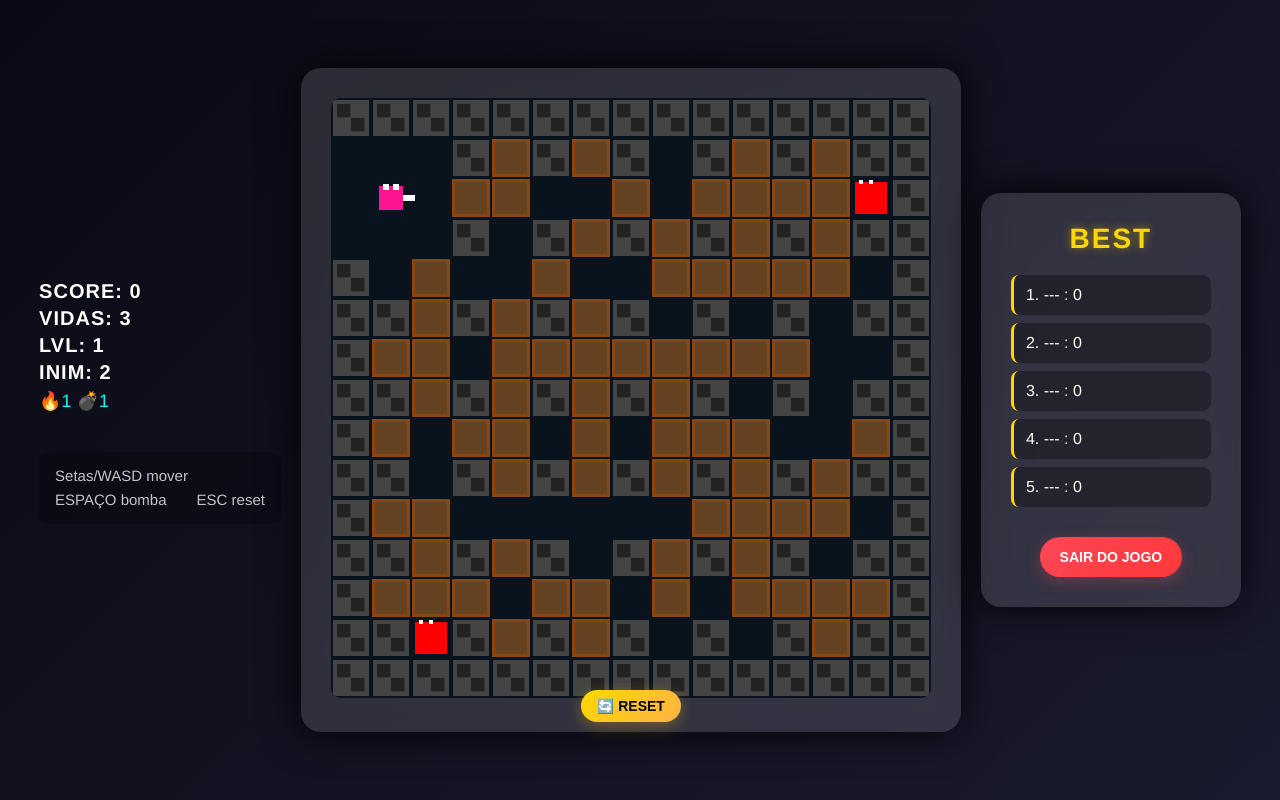
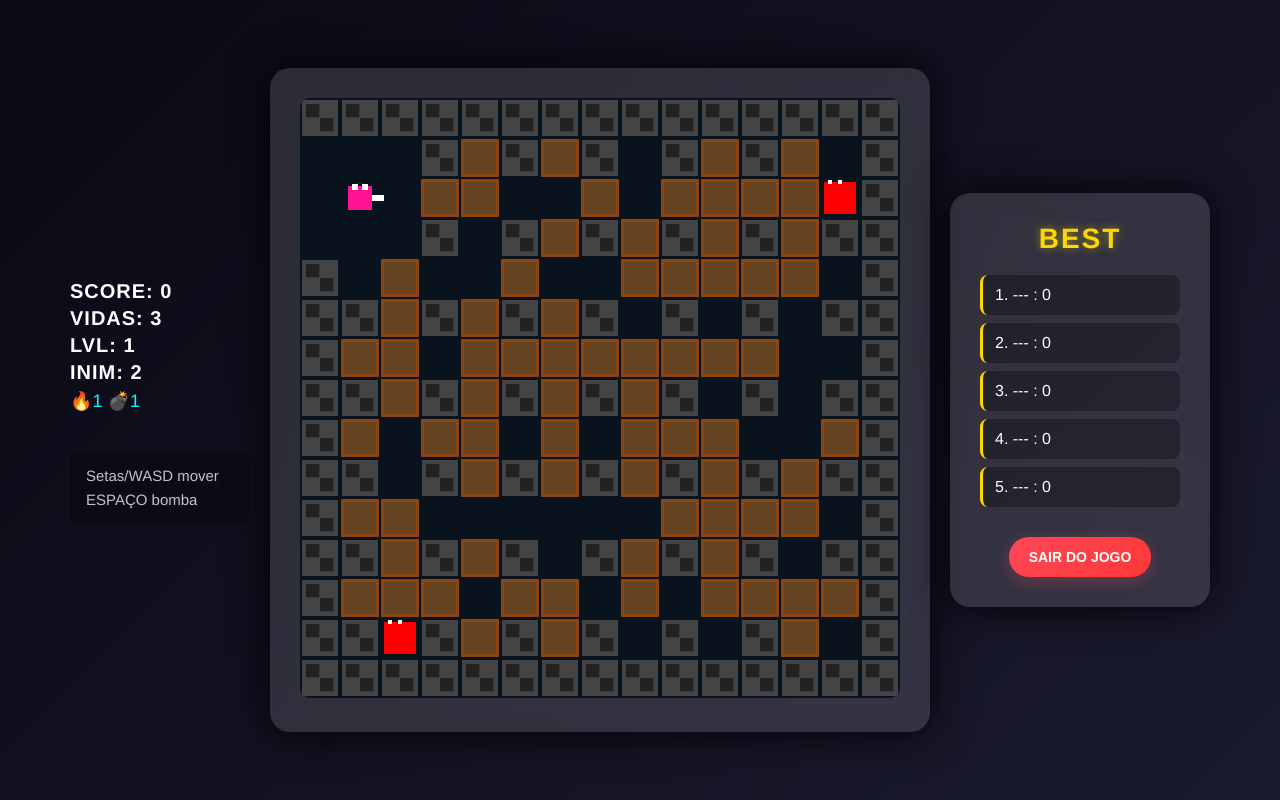
Before and after one commit to RhuanMCF/portal-jogos, a Flask app: page /bomberman/ in a window 1280 px wide. Run offline with Flask 3, Linux system fonts and the light colour scheme.

Commit message:
up bobin

```diff
--- a/static/bomberman/game.js
+++ b/static/bomberman/game.js
@@ -34,6 +34,8 @@
     // Garantir espaço livre para os inimigos
     map[2][13] = 0; // inimigo 1
     map[13][2] = 0; // inimigo 2
+    map[13][13] = 0; // inimigo 3 (level 2+)
+    map[1][13] = 0; // inimigo 4 (level 3+)
     player.col = 1; player.row = 2;
   }
 
@@ -97,9 +99,13 @@
   function reset() {
     initMap();
     player = { col: 1, row: 2, dir: 1, bombsMax: 1, flameLen: 1, invul: 0, bombCount: 0 };
+    // Add more enemies based on level
     enemies = [{col:13, row:2}, {col:2, row:13}];
+    if (level >= 2) enemies.push({col:13, row:13});
+    if (level >= 3) enemies.push({col:1, row:13});
     bombs = []; flames = []; powerups = [];
-    score = 0; lives = 3; level = 1; enemiesLeft = enemies.length;
+    // Don't reset score, lives, or level
+    enemiesLeft = enemies.length;
     updateHUD();
     gameRunning = true;
     document.getElementById('game-over').style.display = 'none';
@@ -214,6 +220,18 @@
         if (lives <= 0) gameOver();
       }
     });
+    // Check victory condition
+    if (enemiesLeft <= 0) {
+      level++;
+      // Save score if it's a new record
+      if (window.currentUser && score > 0) {
+        addScore(window.currentUser, score);
+      }
+      // Auto reset for next level
+      setTimeout(() => {
+        reset();
+      }, 2000); // 2 second delay to show victory
+    }
     player.invul = Math.max(0, player.invul - 1);
   }
 
@@ -358,7 +376,6 @@
     console.log('Tecla pressionada:', e.key);
     keys[e.key] = true;
     if (e.key === ' ') { e.preventDefault(); keys[' '] = true; }
-    if (e.key === 'Escape') reset();
   });
   document.addEventListener('keyup', e => keys[e.key] = false);
 
@@ -369,7 +386,6 @@
     await loadBestScores();
     reset();
     setInterval(loop, 1000/60); // 60 FPS
-    document.getElementById('reset').onclick = reset;
   };
 
   return { init };
--- a/templates/bomberman/index.html
+++ b/templates/bomberman/index.html
@@ -19,13 +19,12 @@
     <div id="powers">🔥1 💣1</div>
     <div class="controls">
       Setas/WASD mover<br>
-      ESPAÇO bomba  ESC reset
+      ESPAÇO bomba
     </div>
   </div>
 
   <div id="game-container">
     <canvas id="gc" class="game-canvas" width="600" height="600"></canvas>
-    <button id="reset">🔄 RESET</button>
     <div id="game-over" style="display:none;"></div>
   </div>
 
```
